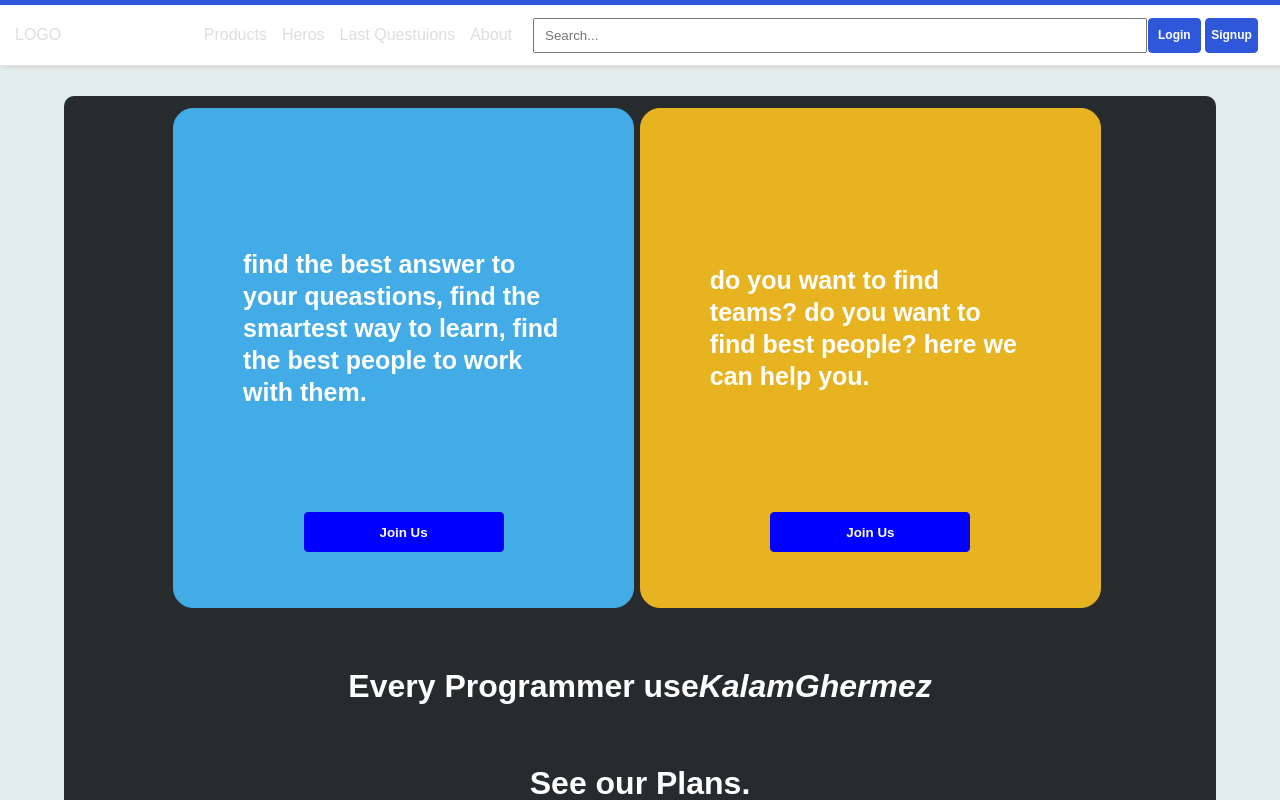
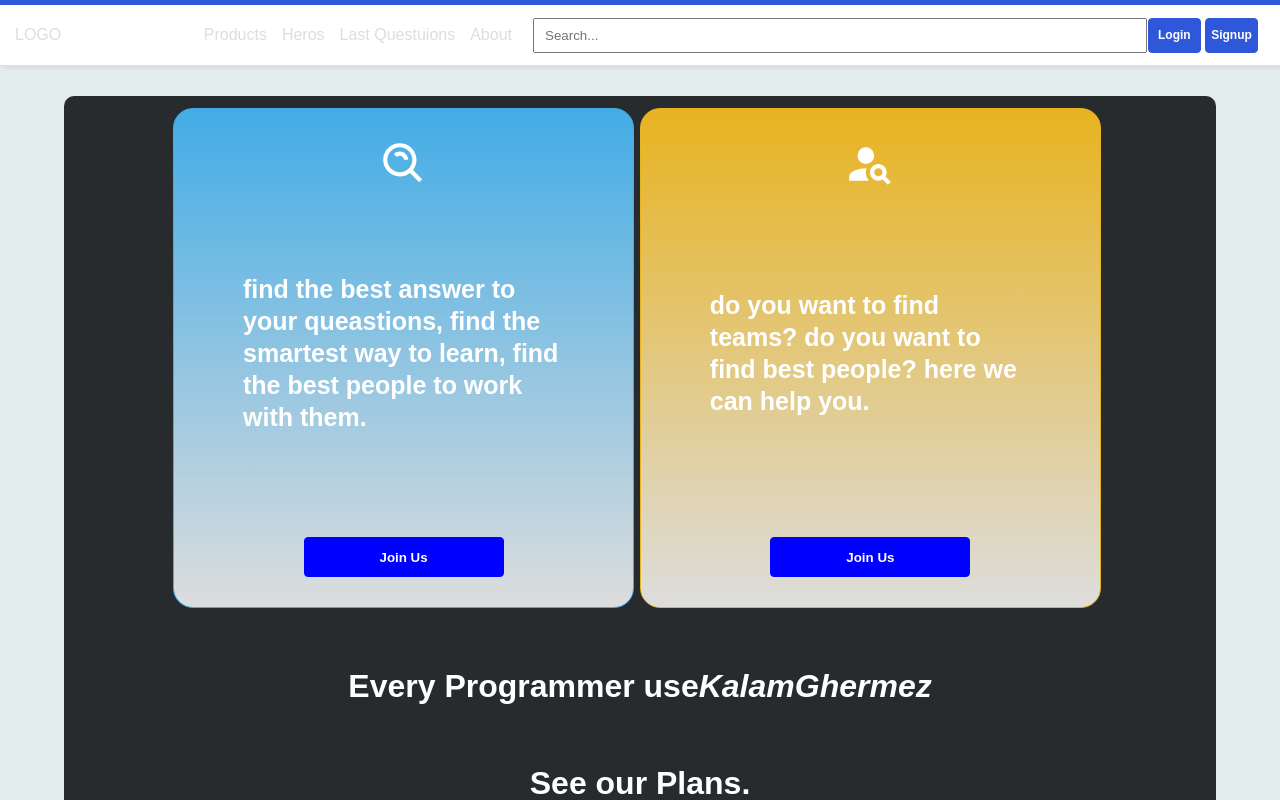
Before and after one commit to Ahoorast/KalamGhermez, a React (Create React App) app in the folder KalamGhermez/reactKalam/: page / in a window 1280 px wide. Shown: the top 800 px of the page. Built offline with nearby package versions, Linux system fonts and the light colour scheme.

Commit message:
add react-icon

```diff
--- a/KalamGhermez/reactKalam/src/components/fsection/Fsection.css
+++ b/KalamGhermez/reactKalam/src/components/fsection/Fsection.css
@@ -28,6 +28,7 @@
   flex-direction: row;
 }
 
+
 .subscribe {
   margin-top: 12px;
   margin-right: 6px;
@@ -41,9 +42,13 @@
   justify-content: center;
   flex-direction: column;
   flex-wrap: wrap;
-  background: #43ace6;
+  background: linear-gradient(#43ace6, #ddd);
 }
 
+.icon {
+  width: 50px;
+  height: 50px;
+}
 .subscribe p {
   width: 70%;
   height: 70%;
@@ -72,7 +77,7 @@
 }
 
 .subscribe.teams{
-  background: #e8b320;
+  background: linear-gradient(#e8b320, #ddd);
   border-color: #e8b320;
 }
 
--- a/KalamGhermez/reactKalam/src/components/fsection/Fsection.js
+++ b/KalamGhermez/reactKalam/src/components/fsection/Fsection.js
@@ -1,4 +1,6 @@
 import React from 'react';
+import { BiSearchAlt } from "react-icons/bi";
+import { MdPersonSearch } from 'react-icons/md';
 import './Fsection.css';
 
 const Fsection = () => {
@@ -6,6 +8,7 @@
     <div className="fsection">
       <div className="subscribe-cards">
         <div className="subscribe">
+        <BiSearchAlt className="icon"/>
           <p>
             find the best answer to your queastions,
             find the smartest way to learn,
@@ -14,6 +17,7 @@
           <button>Join Us</button>
         </div>
         <div className="subscribe teams">
+          <MdPersonSearch className="icon"/>
           <p>
             do you want to find teams?
             do you want to find best people?
```
